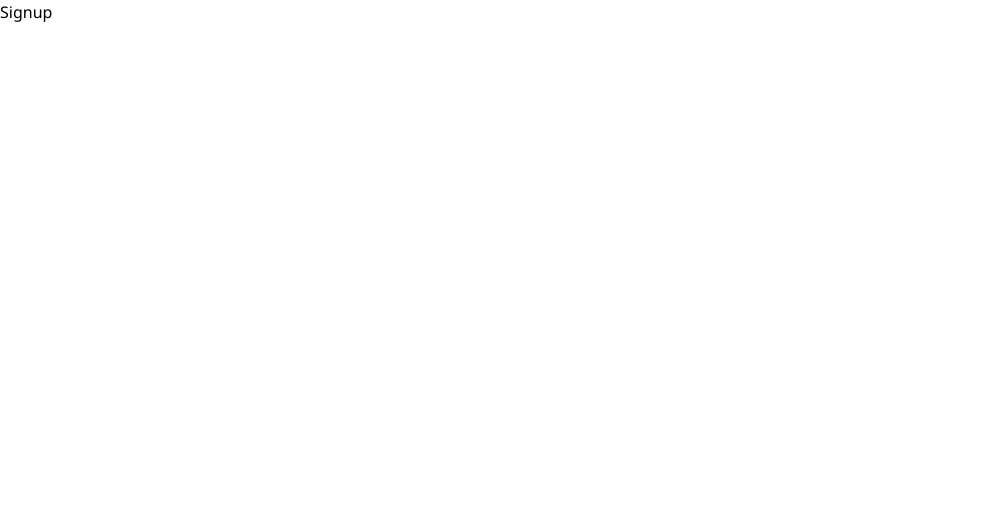
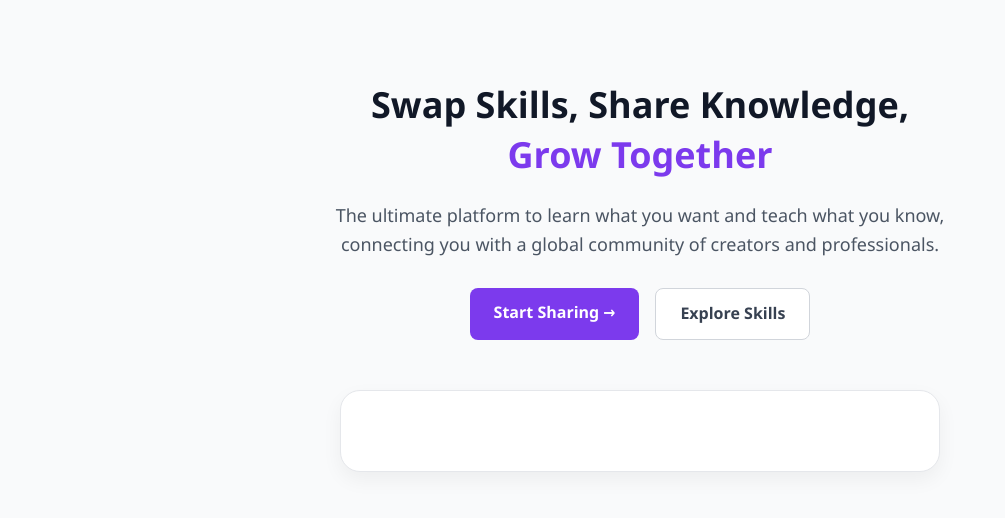
Before and after one commit to TEJASS-PATELL/Odoo_Hackathon_1781, a React (Vite) app in the folder Frontend/: page /signup in a window 1280 px wide. Shown: the top 518 px of the page, without its empty margins (0-1005 px from the left). Built offline with nearby package versions, Linux system fonts and the light colour scheme.

Commit message:
adding signup file

```diff
--- /dev/null
+++ b/Frontend/src/pages/Signup.css
@@ -0,0 +1,82 @@
+
+
+.hero {
+  background-color: #f9fafb;
+  padding: 80px 20px;
+  text-align: center;
+}
+
+.hero-container {
+  max-width: 1000px;
+  margin: auto;
+}
+
+.hero-title {
+  font-size: 36px;
+  font-weight: 800;
+  color: #111827;
+  margin-bottom: 20px;
+  line-height: 1.4;
+}
+
+.highlight {
+  color: #7c3aed;
+}
+
+.hero-subtitle {
+  font-size: 18px;
+  color: #4b5563;
+  max-width: 700px;
+  margin: 0 auto 30px auto;
+}
+
+.hero-buttons {
+  display: flex;
+  justify-content: center;
+  gap: 16px;
+  flex-wrap: wrap;
+  margin-bottom: 50px;
+}
+
+.btn-primary {
+  background-color: #7c3aed;
+  color: white;
+  padding: 12px 24px;
+  border-radius: 8px;
+  font-weight: 600;
+  text-decoration: none;
+  transition: all 0.3s ease;
+}
+
+.btn-primary:hover {
+  background-color: #5b21b6;
+}
+
+.btn-outline {
+  border: 1px solid #d1d5db;
+  color: #374151;
+  padding: 12px 24px;
+  border-radius: 8px;
+  font-weight: 600;
+  background-color: white;
+  text-decoration: none;
+  transition: all 0.3s ease;
+}
+
+.btn-outline:hover {
+  background-color: #f3f4f6;
+}
+
+.hero-graphic {
+  background: white;
+  padding: 40px;
+  margin: auto;
+  border-radius: 20px;
+  border: 1px solid #e5e7eb;
+  box-shadow: 0 8px 20px rgba(0, 0, 0, 0.05);
+  max-width: 600px;
+}
+
+.demo-text {
+  color: #9ca3af;
+}
--- a/Frontend/src/pages/Signup.jsx
+++ b/Frontend/src/pages/Signup.jsx
@@ -1,9 +1,29 @@
-import React from 'react'
+import React from 'react';
+import './Home.css';
 
-function Signup() {
+const Home = () => {
   return (
-    <div>Signup</div>
-  )
-}
+    <section className="hero">
+      <div className="hero-container">
+        <h1 className="hero-title">
+          Swap Skills, Share Knowledge, <br />
+          <span className="highlight">Grow Together</span>
+        </h1>
+        <p className="hero-subtitle">
+          The ultimate platform to learn what you want and teach what you know,
+          connecting you with a global community of creators and professionals.
+        </p>
+        <div className="hero-buttons">
+          <a href="#" className="btn-primary">Start Sharing →</a>
+          <a href="#skills" className="btn-outline">Explore Skills</a>
+        </div>
 
-export default Signup
+        <div className="hero-graphic">
+          <p className="demo-text"></p>
+        </div>
+      </div>
+    </section>
+  );
+};
+
+export default Home;
```
